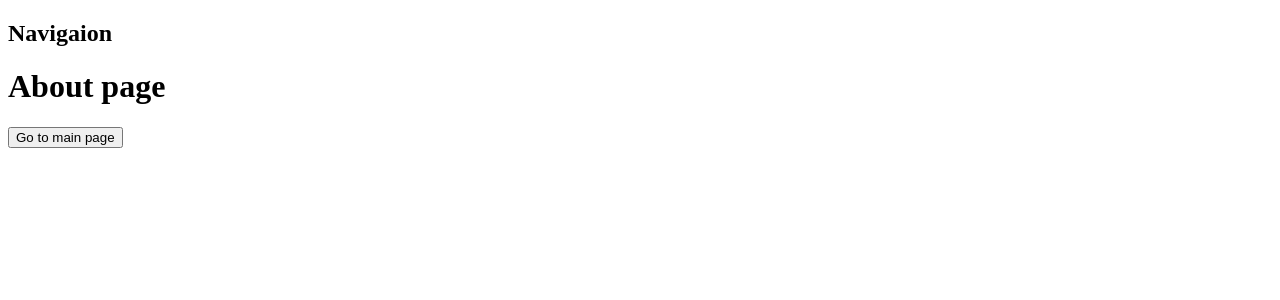
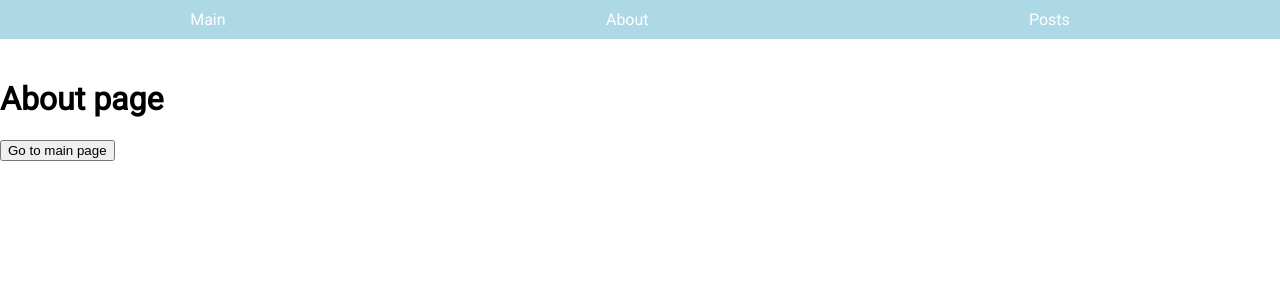
Before and after one commit to 777Antoniy777/react-next, a Next.js app: page /about in a window 1280 px wide. Shown: the top 300 px of the page. Built offline with nearby package versions, Linux system fonts and the light colour scheme.

Commit message:
change basic html and app component, add styles

```diff
--- a/components/main-layout.js
+++ b/components/main-layout.js
@@ -1,13 +1,41 @@
-const MainLayout = ({children}) => {
+import Head from "next/head";
+import Link from "next/link";
+
+const MainLayout = ({children, pageTitle = 'Next.js app'}) => {
   return (
     <>
+      <Head>
+        <title>{pageTitle}</title>
+      </Head>
+
       <nav>
-        <h2>Navigaion</h2>
+        <Link href="/">Main</Link>
+        <Link href="/about">About</Link>
+        <Link href="/posts">Posts</Link>
       </nav>
 
       <main>
         {children}
       </main>
+
+      <style jsx global>{`
+        nav {
+          display: flex;
+          justify-content: space-around;
+          padding: 10px;
+          color: white;
+          background-color: lightblue;
+        }
+
+        nav a {
+          padding-right: 20px;
+          color: white;
+        }
+
+        main {
+          padding-top: 20px;
+        }
+      `}</style>
     </>
   );
 };
--- a/package.json
+++ b/package.json
@@ -10,6 +10,7 @@
   "dependencies": {
     "next": "10.0.5",
     "react": "17.0.1",
-    "react-dom": "17.0.1"
+    "react-dom": "17.0.1",
+    "sass": "^1.32.5"
   }
 }
--- /dev/null
+++ b/pages/_app.js
@@ -0,0 +1,7 @@
+import "../styles/globals.css";
+
+function MyApp({ Component, pageProps }) {
+  return <Component {...pageProps} />
+}
+
+export default MyApp
--- /dev/null
+++ b/pages/_document.js
@@ -0,0 +1,21 @@
+import Document, { Html, Head, Main, NextScript } from 'next/document'
+
+class MyDocument extends Document {
+  render() {
+    return (
+      <Html>
+        <Head>
+          <link rel="preconnect" href="https://fonts.gstatic.com" />
+          <link href="https://fonts.googleapis.com/css2?family=Roboto&display=swap" rel="stylesheet" />
+        </Head>
+
+        <body>
+          <Main />
+          <NextScript />
+        </body>
+      </Html>
+    )
+  }
+}
+
+export default MyDocument
--- a/pages/about/index.js
+++ b/pages/about/index.js
@@ -5,7 +5,7 @@ const About = () => {
   console.log(Router);
 
   return (
-    <MainLayout>
+    <MainLayout pageTitle='About page'>
       <h1>About page</h1>
 
       <button type="button" onClick={() => Router.push('/')}>Go to main page</button>
--- /dev/null
+++ b/styles/error.module.scss
@@ -0,0 +1,11 @@
+$color: red;
+
+.error {
+  &__title {
+    color: $color;
+  }
+
+  a {
+    color: green;
+  }
+}
--- a/styles/globals.css
+++ b/styles/globals.css
@@ -2,8 +2,7 @@ html,
 body {
   padding: 0;
   margin: 0;
-  font-family: -apple-system, BlinkMacSystemFont, Segoe UI, Roboto, Oxygen,
-    Ubuntu, Cantarell, Fira Sans, Droid Sans, Helvetica Neue, sans-serif;
+  font-family: "Roboto", "Arial", sans-serif;
 }
 
 a {
```
Also changed, not shown: pages/404.js (added, +16 -0 lines), pages/index.js (+1 -11 lines), pages/posts.js (+2 -6 lines), 1 other file (tests, documents, lock files or other folders).
